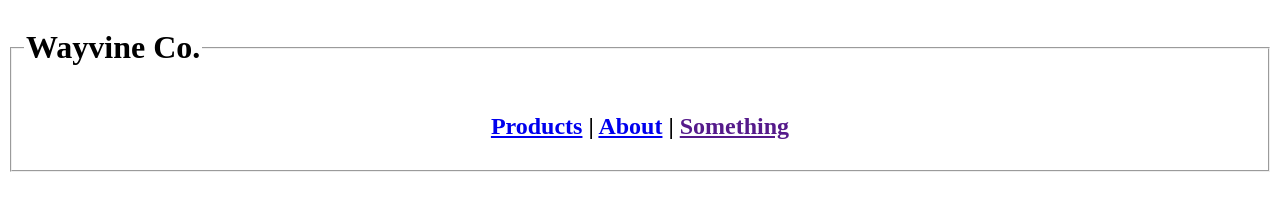
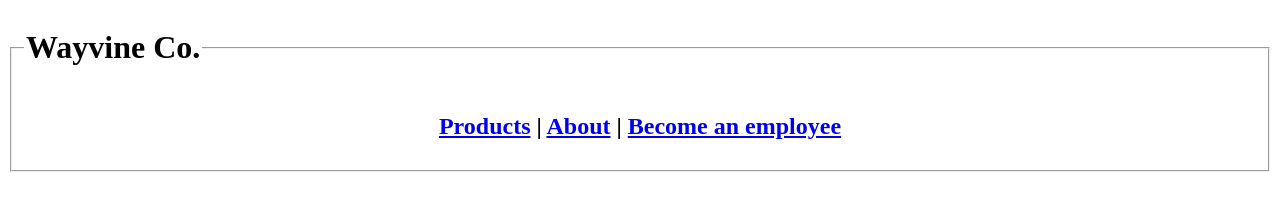
Before and after one commit to EvolutionTechnoloy/evolutiontechnology.github.io, a plain HTML site: page index.html in a window 1280 px wide. Drawn offline with Linux system fonts and the light colour scheme.

Commit message:
Update index.html

```diff
--- a/index.html
+++ b/index.html
@@ -2,6 +2,6 @@
 <fieldset>
   <legend><h1>Wayvine Co.</h1></legend>
   <h2>
-    <a href="products.html">Products</a> | <a href="about.html">About</a> | <a href="">Something</a>
+    <a href="products.html">Products</a> | <a href="about.html">About</a> | <a href="employmentquiz.html">Become an employee</a>
   </h2>
 </fieldset>
```
